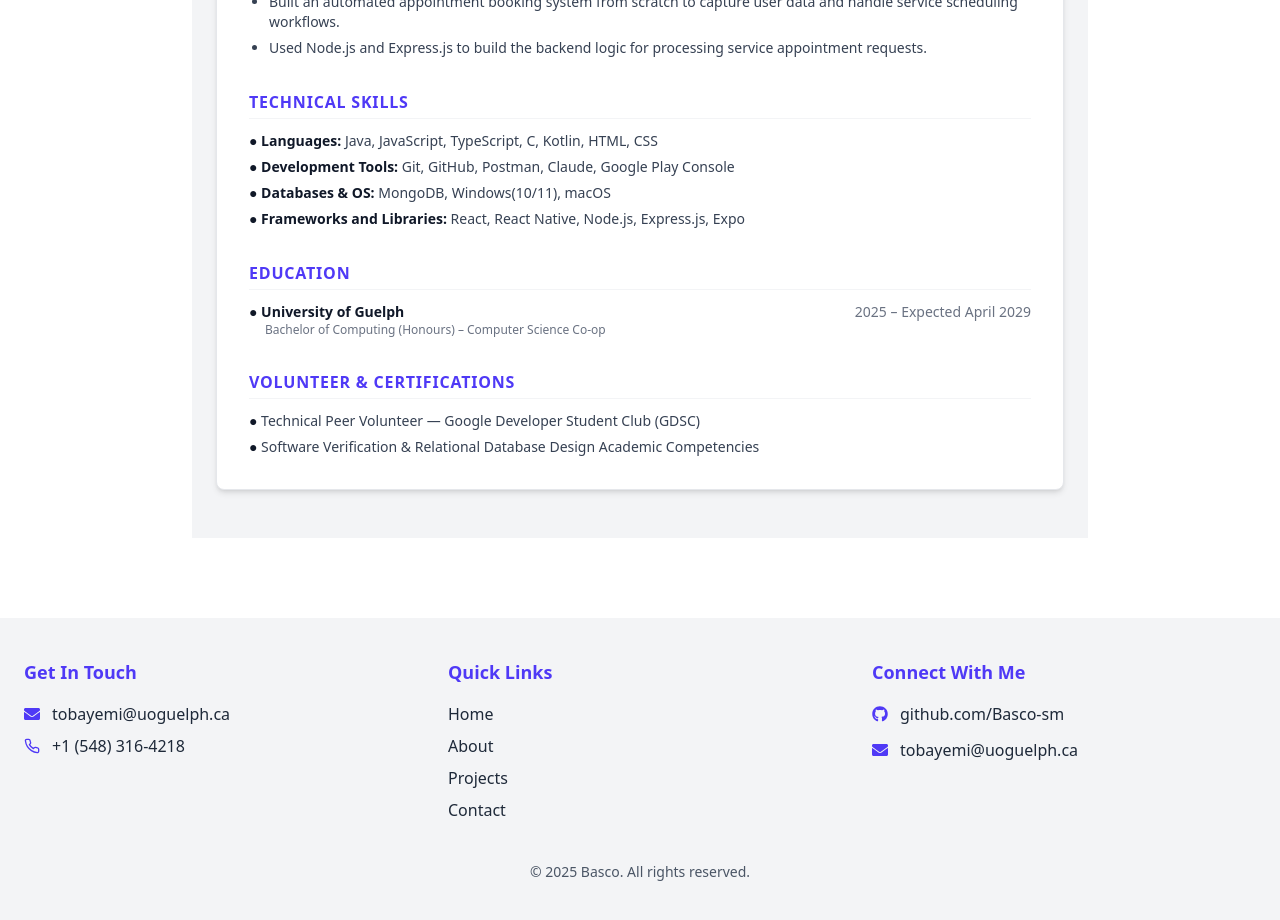
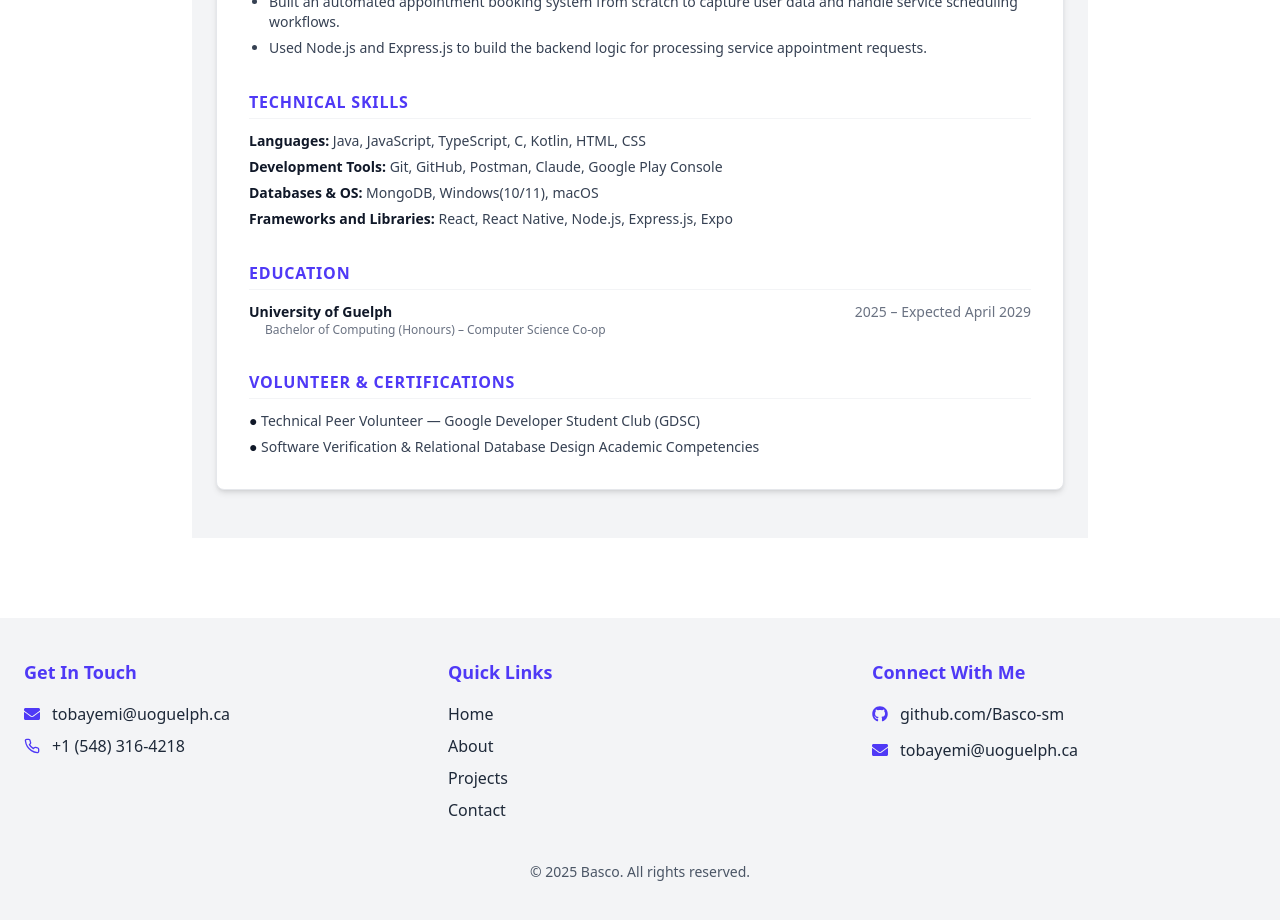
Before and after one commit to Basco-sm/basco-portfolio, a React (Vite) app: page /resume in a window 1280 px wide. Shown: the part 940-1860 px from the top of the page. Built offline with nearby package versions, Linux system fonts and the light colour scheme.

Commit message:
made changes to resume section

```diff
--- a/src/pages/Resume.jsx
+++ b/src/pages/Resume.jsx
@@ -105,10 +105,10 @@ export default function Resume() {
             TECHNICAL SKILLS
           </h3>
           <ul className="list-none space-y-1.5 text-sm text-gray-700 dark:text-gray-300">
-            <li><span className="font-semibold text-gray-900 dark:text-white">● Languages:</span> Java, JavaScript, TypeScript, C, Kotlin, HTML, CSS</li>
-            <li><span className="font-semibold text-gray-900 dark:text-white">● Development Tools:</span> Git, GitHub, Postman, Claude, Google Play Console</li>
-            <li><span className="font-semibold text-gray-900 dark:text-white">● Databases & OS:</span> MongoDB, Windows(10/11), macOS</li>
-            <li><span className="font-semibold text-gray-900 dark:text-white">● Frameworks and Libraries:</span> React, React Native, Node.js, Express.js, Expo</li>
+            <li><span className="font-semibold text-gray-900 dark:text-white">Languages:</span> Java, JavaScript, TypeScript, C, Kotlin, HTML, CSS</li>
+            <li><span className="font-semibold text-gray-900 dark:text-white">Development Tools:</span> Git, GitHub, Postman, Claude, Google Play Console</li>
+            <li><span className="font-semibold text-gray-900 dark:text-white">Databases & OS:</span> MongoDB, Windows(10/11), macOS</li>
+            <li><span className="font-semibold text-gray-900 dark:text-white">Frameworks and Libraries:</span> React, React Native, Node.js, Express.js, Expo</li>
           </ul>
         </section>
 
@@ -120,7 +120,7 @@ export default function Resume() {
           <ul className="list-none space-y-2 text-sm text-gray-700 dark:text-gray-300">
             <li>
               <div className="flex justify-between font-semibold text-gray-900 dark:text-white">
-                <span>● University of Guelph</span>
+                <span>University of Guelph</span>
                 <span className="text-sm font-normal text-gray-500">2025 – Expected April 2029</span>
               </div>
               <span className="text-xs text-gray-500 block ml-4">Bachelor of Computing (Honours) – Computer Science Co-op</span>
```
